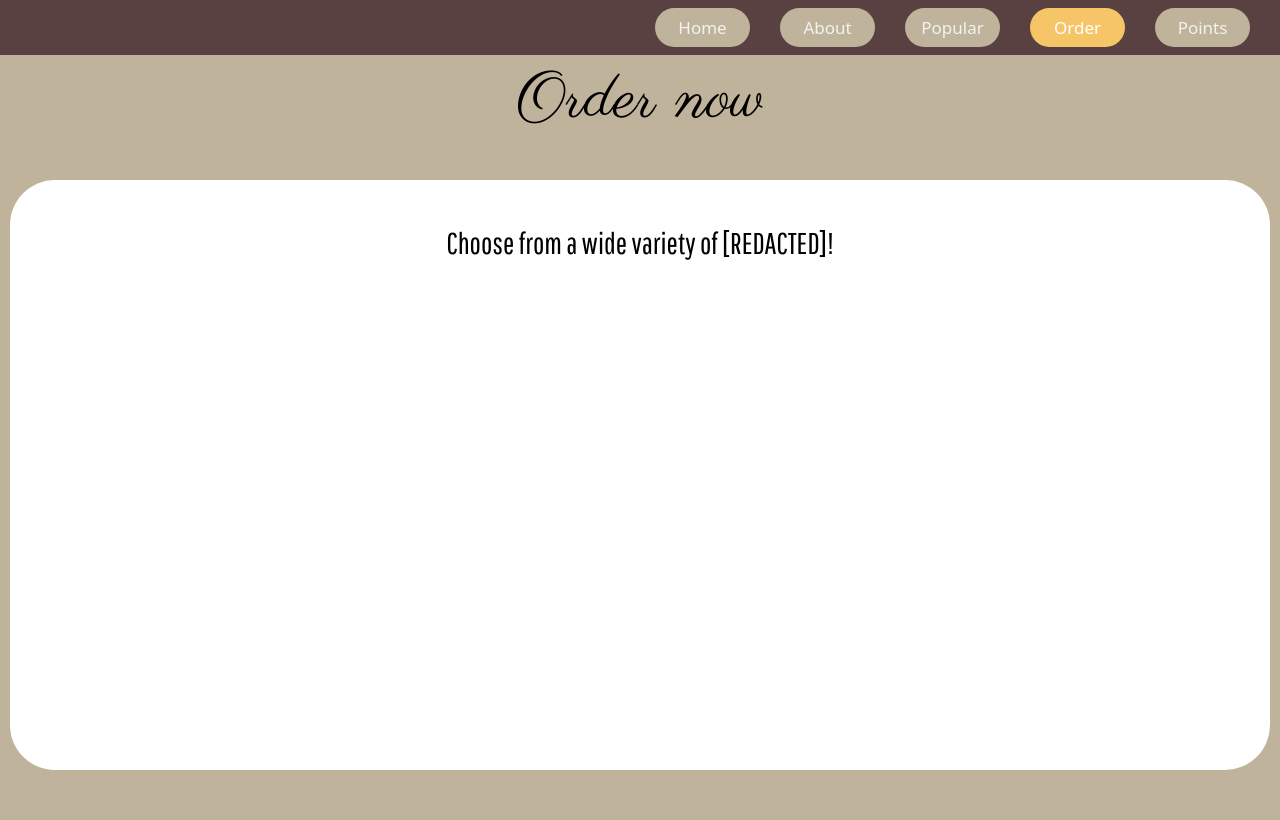
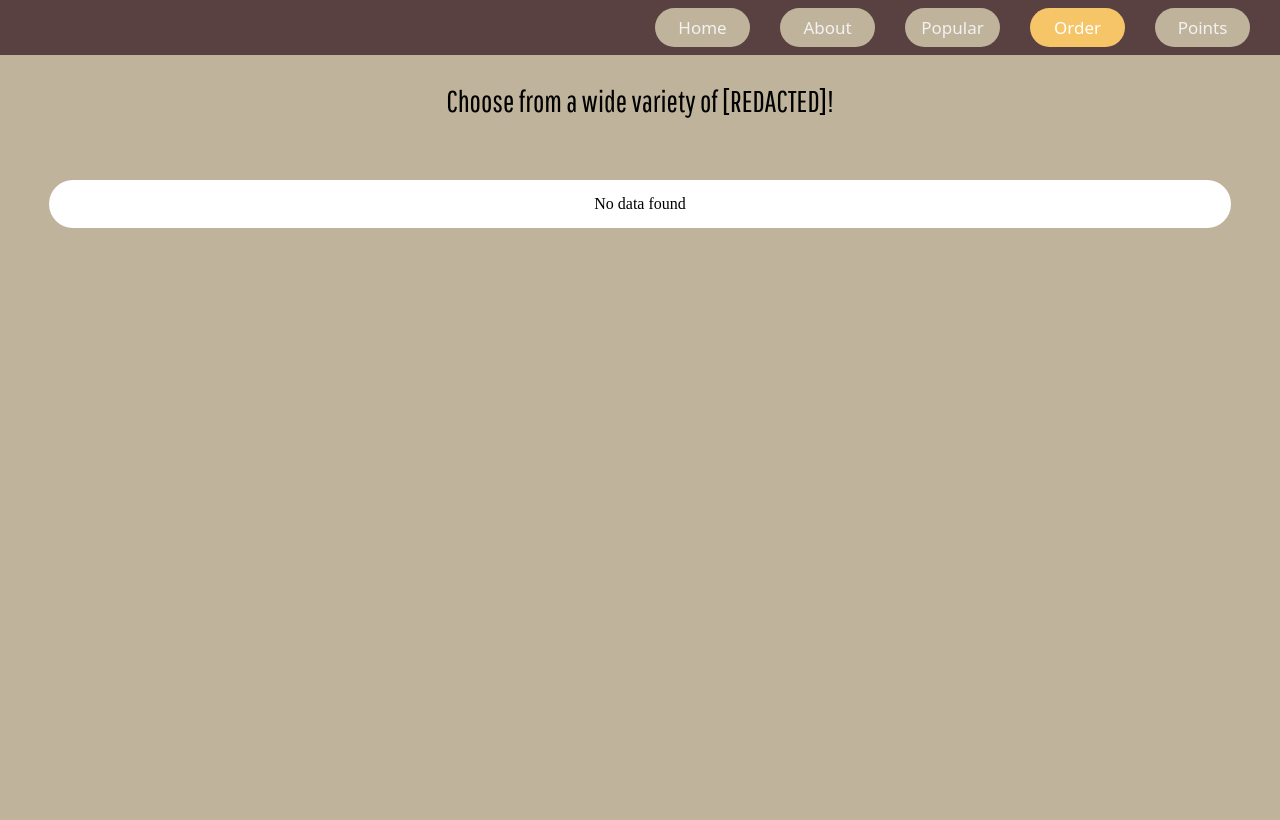
Before and after one commit to 420Titania/ServerSideProgramming, a PHP site: page /order.php in a window 1280 px wide. Run offline with PHP 8.4, Linux system fonts and the light colour scheme; tables that the repository leaves empty or names only in its code hold one stand-in row (values such as "Sample post").

Commit message:
Beginning work on menu table

```diff
--- a/index.php
+++ b/index.php
@@ -16,8 +16,8 @@
     <body>
         <!--Top Navigation Bar. It stays on the spot.-->
         <div class="topnav" id="topnav">
-                <a href="./points.html">Points</a>
-                <a href="./order.php">Order</a>
+                <a href="points.html">Points</a>
+                <a href="order.php">Order</a>
                 <a href="#popular" id="section3">Popular</a>
                 <a href="#about" id="section2">About</a>
                 <a href="#home" id="section1">Home</a>
--- a/order.php
+++ b/order.php
@@ -11,10 +11,18 @@
     <link rel="preconnect" href="https://fonts.googleapis.com">
     <link rel="preconnect" href="https://fonts.gstatic.com" crossorigin>
     <link href="https://fonts.googleapis.com/css2?family=Pathway+Gothic+One&display=swap" rel="stylesheet">
+    <style>
+       .tabhead {
+            font-size: 48px;
+        }
+        td {
+            font-size: 28px;
+        }
+    </style>
 </head>
     <body>
         <div class="topnav" id="topnav">
-                <a href="points.php">Points</a>
+                <a href="points.html">Points</a>
                 <a href="order.php" class="active">Order</a>
                 <a href="index.php#popular" id="section3">Popular</a>
                 <a href="index.php#about" id="section2">About</a>
@@ -26,10 +34,50 @@
         <div class="wholepage" id="order">
 
             <div class="title">
-            <head2>Order now</head2>
+            <p>Choose from a wide variety of [REDACTED]!</p>
             </div>
             <div class="menu">
-            <p>Choose from a wide variety of [REDACTED]!</p>
+
+            <?php
+                require_once('scripts/config.php');
+
+                $sql1 = "SELECT * FROM menu WHERE type='coffee'";
+                $coffee = mysqli_query($conn, $sql1);
+
+                if (mysqli_num_rows($coffee) > 0) {
+                    echo '<table style="width:40%">
+                            <tr>
+                                <td colspan="3" class="tabhead">Coffees</td>
+                            </tr>';
+                    while($row = mysqli_fetch_assoc($coffee)) {
+                        echo '<tr>
+                                <td>'.$row['name'].'</td>
+                                <td>Rp. '.$row['price'].'</td>
+                            </tr>';
+                    }
+                    echo '</table>';
+                } else {
+                    echo 'No data found';
+                }
+
+                $conn->close();
+            ?>
+
+            <!-- <table style="width:80%">
+                <tr>
+                    <td>one</td>
+                    <td>one</td>
+                    <td>one</td>
+                </tr>
+                <tr>
+                    <td>two</td>
+                    <td>two</td>
+                    <td>two</td>
+                </tr>
+                <tr>
+                    <td colspan="3">three</td>
+                </tr>
+            </table> -->
             </div>
         </div>
 
--- a/points.html
+++ b/points.html
@@ -30,7 +30,7 @@
 </head>
     <body>
         <div class="topnav" id="topnav">
-                <a href="points.php" class="active">Points</a>
+                <a href="points.html" class="active">Points</a>
                 <a href="order.php">Order</a>
                 <a href="index.php#popular" id="section3">Popular</a>
                 <a href="index.php#about" id="section2">About</a>
@@ -85,13 +85,12 @@
                             points = response.user;
                     } else {
                             points = 0;
-                            console.log(response.error)
                     }
                     document.getElementById('number').innerHTML = points;
                     if (points == 0) {
                     document.getElementById('flavor').innerHTML = 'get rekt tbh';
                     } else {
-                        document.getElementById('flavor').style.display = 'none'
+                        document.getElementById('flavor').innerHTML = ''
                     }
             },
             error: function(jqXHR, string, errorThrown) {
--- a/styles.css
+++ b/styles.css
@@ -204,22 +204,22 @@ p {
 }
 
 .menu{
-  height: 70%;
-  display: flex; /* Use flexbox layout */
-  justify-content: center; /* Horizontally center the contents */
-  align-items: flex-start; /* Vertically center the contents */
+  height: auto;
+  display: table; /* Use flexbox layout */
   gap: 5%;
   background-color: #ffffff;
   padding:15px;
-  margin: 0px 10px;
+  margin: 0px auto;
+  width: 90%;
+  text-align: center;
   border-radius: 45px;
 }
 
 .points{
   height: vh;
-  display: flex; /* Use flexbox layout */
-  justify-content: center; /* Horizontally center the contents */
-  align-items: flex-start; /* Vertically center the contents */
+  display: flex;
+  justify-content: center;
+  align-items: flex-start;
   gap: 5%;
   padding:15px;
   margin: 0px 10px;
@@ -231,4 +231,5 @@ p {
 table, th, td {
   font-family:'Pathway Gothic One';
   border: none;
+  text-align: center;
 }
```
